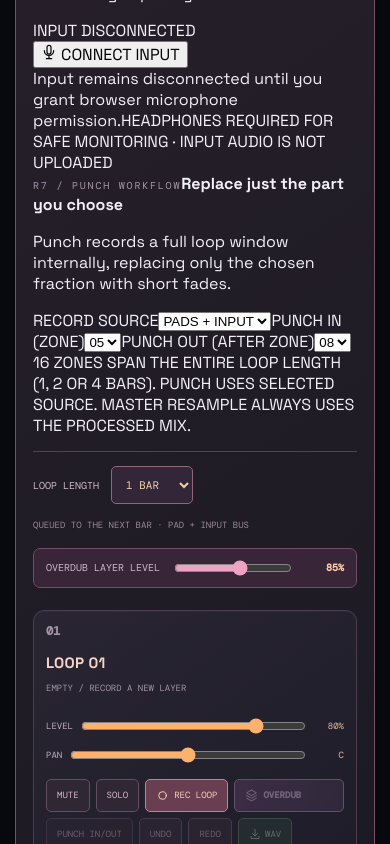
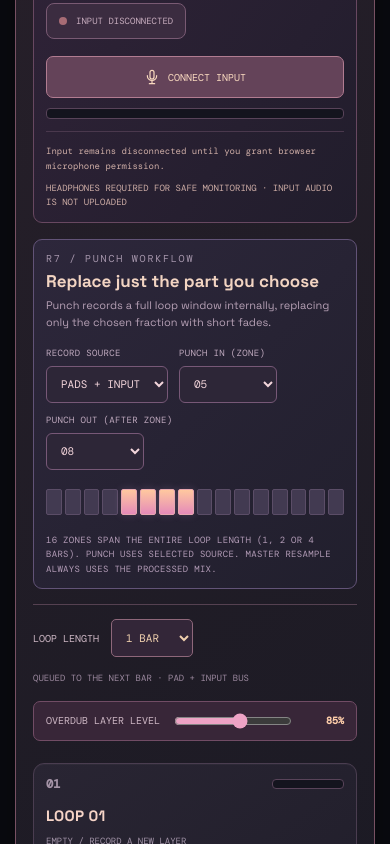
Before and after one commit to MichaelWave369/PhiBox, a React (Vite) app: page / in a window 390 px wide. Shown: the part 3180-4024 px from the top of the page. Built offline with nearby package versions, Linux system fonts and the light colour scheme.

Commit message:
style: R7 microphone input room, level meters, punch zones and loop mixer strips

```diff
--- a/src/styles.css
+++ b/src/styles.css
@@ -345,3 +345,84 @@
   .forge-overdub-level {width:100%}
   .forge-overdub-level input {flex:1;min-width:55px}
 }
+
+
+/* PhiBox R7 · The Live Room: permission-led physical input, peak meters and punch editing. */
+.live-room,.punch-panel {
+  background:linear-gradient(125deg,#302338,#211d2c);
+  border:1px solid #684861;border-radius:9px;padding:17px;margin-top:16px;
+}
+.live-room-heading,.punch-head {display:flex;align-items:center;justify-content:space-between;flex-wrap:wrap;gap:12px}
+.live-room-heading>div,.punch-head>div {display:grid;gap:5px}
+.live-room-heading strong,.punch-head strong {color:#f2d4c2;font-size:17px}
+.live-room-heading p,.punch-head p {margin:0;color:#b6a0b5;font-size:11px;line-height:1.55}
+.live-input-indicator {
+  display:inline-flex;align-items:center;gap:9px;color:#c8adbe;
+  border:1px solid #795a73;background:#3b2c40;
+  padding:11px 12px;border-radius:8px;font:9px 'DM Mono',monospace;
+}
+.live-input-indicator i {width:8px;height:8px;border-radius:50%;background:#a76c75}
+.live-input-indicator.active i {background:#a4edb5;box-shadow:0 0 10px #7fffab80}
+.live-input-toolbar {display:flex;align-items:center;flex-wrap:wrap;gap:10px;margin-top:17px}
+.live-input-toolbar button,.punch-panel button {
+  border:1px solid #855b79;background:#48334b;border-radius:7px;
+  color:#e7c5d2;padding:12px 14px;font:10px 'DM Mono',monospace;
+}
+.live-input-toolbar button:disabled {opacity:.4;cursor:not-allowed}
+.live-input-toolbar button.live-connect {display:inline-flex;align-items:center;gap:8px;background:#644359;color:#f9d9bf;border-color:#b17c91}
+.live-input-toolbar button.live-disconnect {background:#67363e;color:#ffd1c8;border-color:#b97b86}
+.live-input-toolbar button.live-monitor {display:inline-flex;align-items:center;gap:6px}
+.live-input-toolbar button.live-monitor.on {background:#78603b;border-color:#ffd39a;color:#ffe0aa}
+.live-input-toolbar label,.punch-controls label {
+  display:flex;align-items:center;gap:8px;color:#c0aabf;
+  font:9px 'DM Mono',monospace;letter-spacing:.35px;
+}
+.live-input-toolbar select,.punch-controls select {
+  padding:9px 10px;min-height:37px;max-width:230px;color:#f3d5db;background:#2d2637;
+  border:1px solid #775877;border-radius:6px;font:11px 'DM Mono',monospace;
+}
+.live-input-toolbar label b {color:#f1cca7;min-width:30px}
+.live-input-toolbar input {max-width:96px;accent-color:#e5b4e9}
+.live-input-meter,.forge-real-meter {
+  background:#14141e;border:1px solid #584359;border-radius:4px;height:11px;
+  overflow:hidden;position:relative;
+}
+.live-input-meter {flex:1;min-width:94px}
+.forge-real-meter {width:72px;height:10px}
+.live-input-meter span,.forge-real-meter span {
+  display:block;height:100%;background:linear-gradient(90deg,#8ac39c 0%,#e8c17d 68%,#ea727c 95%);
+  transition:width .11s ease-out;
+}
+.live-input-warning {
+  display:flex;align-items:center;justify-content:space-between;flex-wrap:wrap;gap:8px;
+  padding-top:12px;margin-top:12px;border-top:1px solid #4a384d;
+  font:9px 'DM Mono',monospace;color:#ceada6;line-height:1.6;
+}
+.punch-panel {background:linear-gradient(135deg,#2d273b,#211f2d);border-color:#625377}
+.punch-controls {display:flex;align-items:center;flex-wrap:wrap;gap:11px;margin-top:16px}
+.punch-controls label {flex-direction:column;align-items:flex-start;gap:7px}
+.punch-controls select {min-width:98px}
+.punch-scale {display:flex;flex:1;min-width:144px;gap:3px;padding:8px 0}
+.punch-scale span {flex:1;min-width:3px;height:26px;border-radius:2px;background:#423a51;border:1px solid #5b4d67}
+.punch-scale span.selected {background:linear-gradient(180deg,#ffc89f,#e58bb9);border-color:#e7a6af;box-shadow:0 0 8px #d6a6db30}
+.punch-note {color:#b39cb7;font:9px 'DM Mono',monospace;letter-spacing:.3px;line-height:1.6;margin-top:10px}
+.forge-track-actions button.forge-punch-button {
+  border-color:#d39d74;background:#6b4b3c;color:#ffe0aa;font-weight:700;
+}
+.forge-track-actions button.forge-solo-active {
+  border-color:#f6d18e;background:#725633;color:#ffe5aa;font-weight:700;
+}
+@media(max-width:800px){
+  .live-input-toolbar label {flex-wrap:wrap}
+  .punch-scale {width:100%;flex:auto}
+}
+@media(max-width:540px){
+  .live-room,.punch-panel {padding:12px}
+  .live-input-toolbar .live-connect,.live-input-toolbar .live-disconnect {width:100%;justify-content:center}
+  .live-input-toolbar label {width:100%}
+  .live-input-toolbar input {max-width:none;flex:1}
+  .live-input-toolbar label select {width:100%;max-width:none}
+}
+@media(prefers-reduced-motion:reduce){
+  .live-input-meter span,.forge-real-meter span {transition:none}
+}
```
